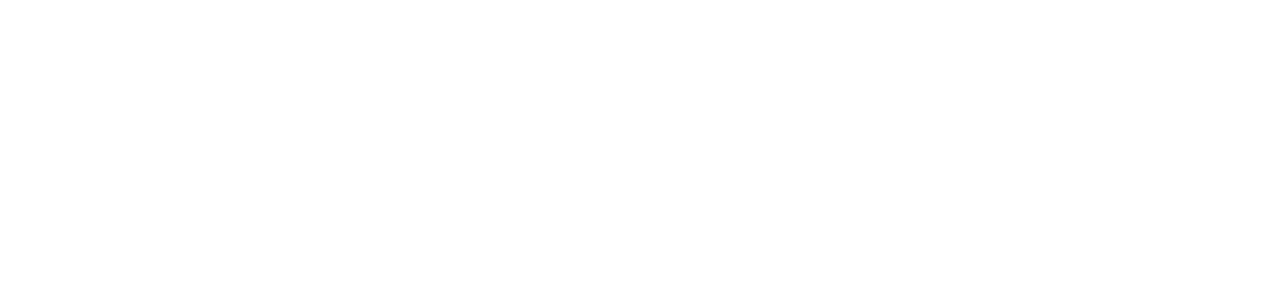
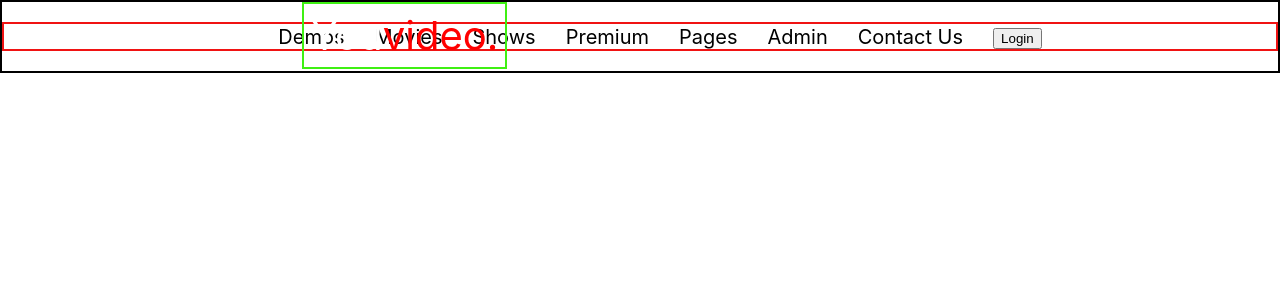
Before and after one commit to MohamedTlilii/Checkpoint-React-Hooks, a React (Create React App) app: page / in a window 1280 px wide. Shown: the top 300 px of the page. Built offline with nearby package versions, Linux system fonts and the light colour scheme.

Commit message:
almost-done

```diff
--- a/src/App.css
+++ b/src/App.css
@@ -0,0 +1,3 @@
+* {
+    box-sizing: border-box;
+}
--- a/src/App.js
+++ b/src/App.js
@@ -1,10 +1,11 @@
+import './App.css';
+import NavBar from './Components/NavBar/NavBar';
 
-import './App.css';
 
 function App() {
-  return (
-    <div >
-
+      return (
+  <div >
+      <NavBar/>
     </div>
   );
 }
--- /dev/null
+++ b/src/Components/NavBar/NavBar.jsx
@@ -0,0 +1,28 @@
+import React from "react";
+import "./Style.css";
+
+function NavBar() {
+  return (
+    <div className="navbar-container">
+      <div className="navbar-logo">
+        <span style={{color:"white"}}>You</span>
+        <span style={{color:"red"}}>video.</span>
+      </div>
+      <ul>
+        <li>Demos</li>
+        <li>Movies</li>
+        <li>Shows</li>
+        <li>Premium</li>
+        <li>Pages</li>
+        <li>Admin</li>
+        <li>Contact Us</li>
+        <li>
+          {" "}
+          <button>Login</button>{" "}
+        </li>
+      </ul>
+    </div>
+  );
+}
+
+export default NavBar;
--- /dev/null
+++ b/src/Components/NavBar/Style.css
@@ -0,0 +1,24 @@
+.navbar-container {
+  border: 2px black solid;
+}
+.navbar-logo {
+  border: 2px rgb(63, 240, 19) solid;
+  width: fit-content;
+  position: absolute;
+  /* margin-top: 8px; */
+  margin-left: 300px;
+  padding: 7px;
+  font-size: 40px;
+}
+ul {
+  border: 2px rgb(240, 19, 19) solid;
+  display: flex;
+  justify-content: center;
+  gap: 30px;
+  align-items: center;
+  font-size: 20px;
+  /* width: fit-content; */
+}
+li {
+  list-style: none;
+}
```
